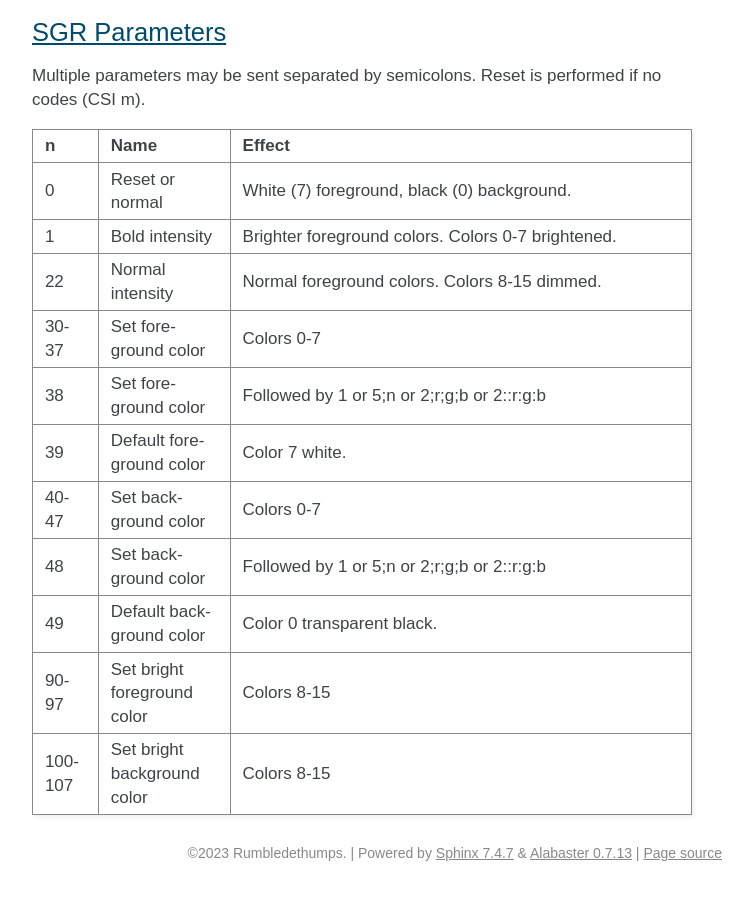
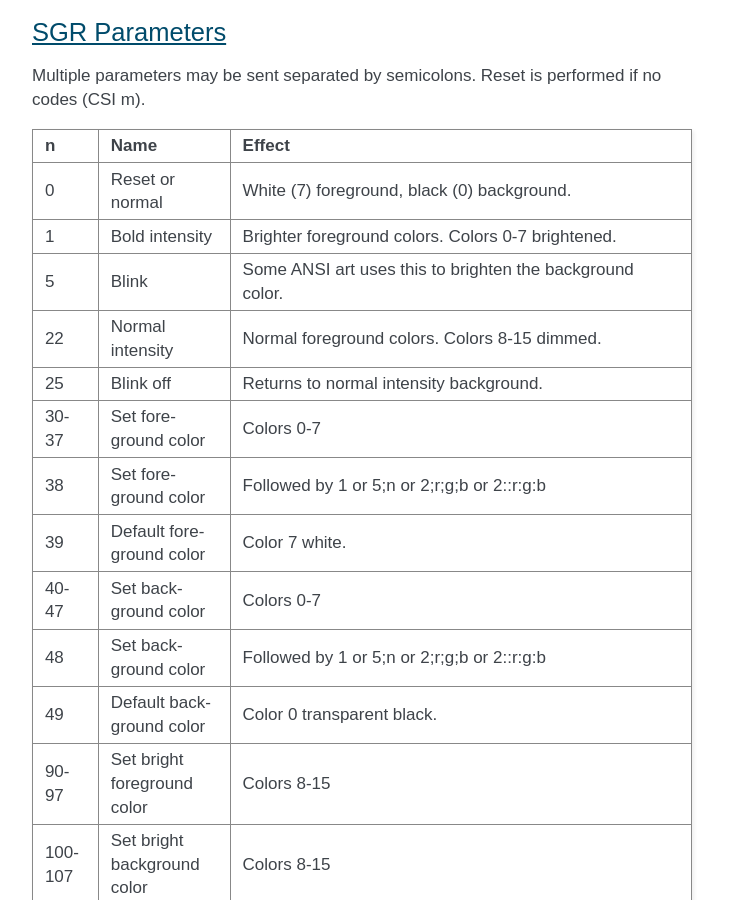
Before and after one commit to picocomputer/picocomputer.github.io, a Sphinx documentation site: the page built from docs/source/vga.rst, in a window 1280 px wide and 900 px high, scrolled down 10921 px. Shown: the whole window, without its empty margins (388-1141 px from the left). Built offline with Sphinx 7.4.7, drawn with Linux system fonts in a browser that asks for light colours.

Commit message:
add blink

```diff
--- a/docs/source/vga.rst
+++ b/docs/source/vga.rst
@@ -625,9 +625,15 @@ Multiple parameters may be sent separated by semicolons. Reset is performed if n
   * - 1
     - Bold intensity
     - Brighter foreground colors. Colors 0-7 brightened.
+  * - 5
+    - Blink
+    - Some ANSI art uses this to brighten the background color.
   * - 22
     - Normal intensity
     - Normal foreground colors. Colors 8-15 dimmed.
+  * - 25
+    - Blink off
+    - Returns to normal intensity background.
   * - 30-37
     - Set foreground color
     - Colors 0-7
```
